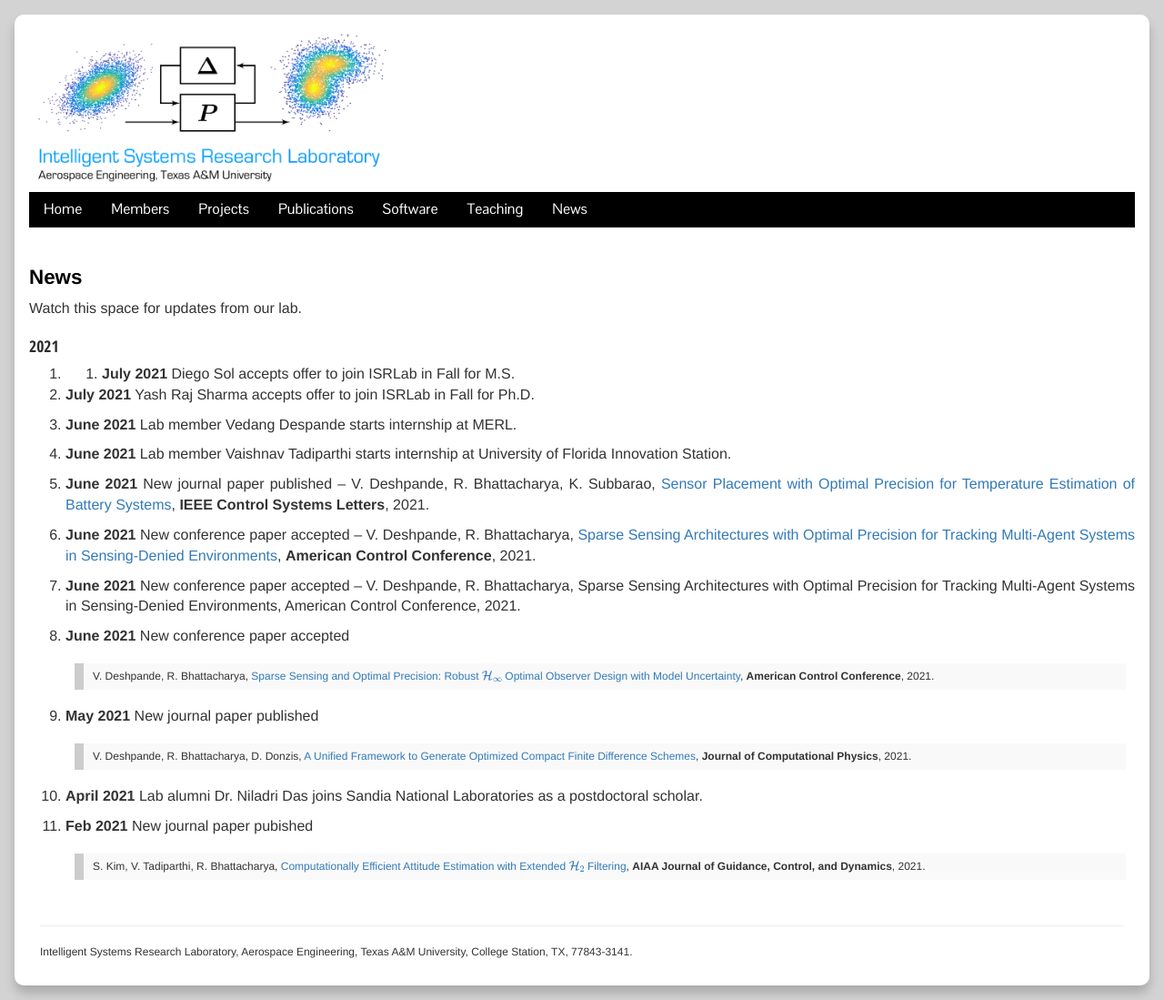
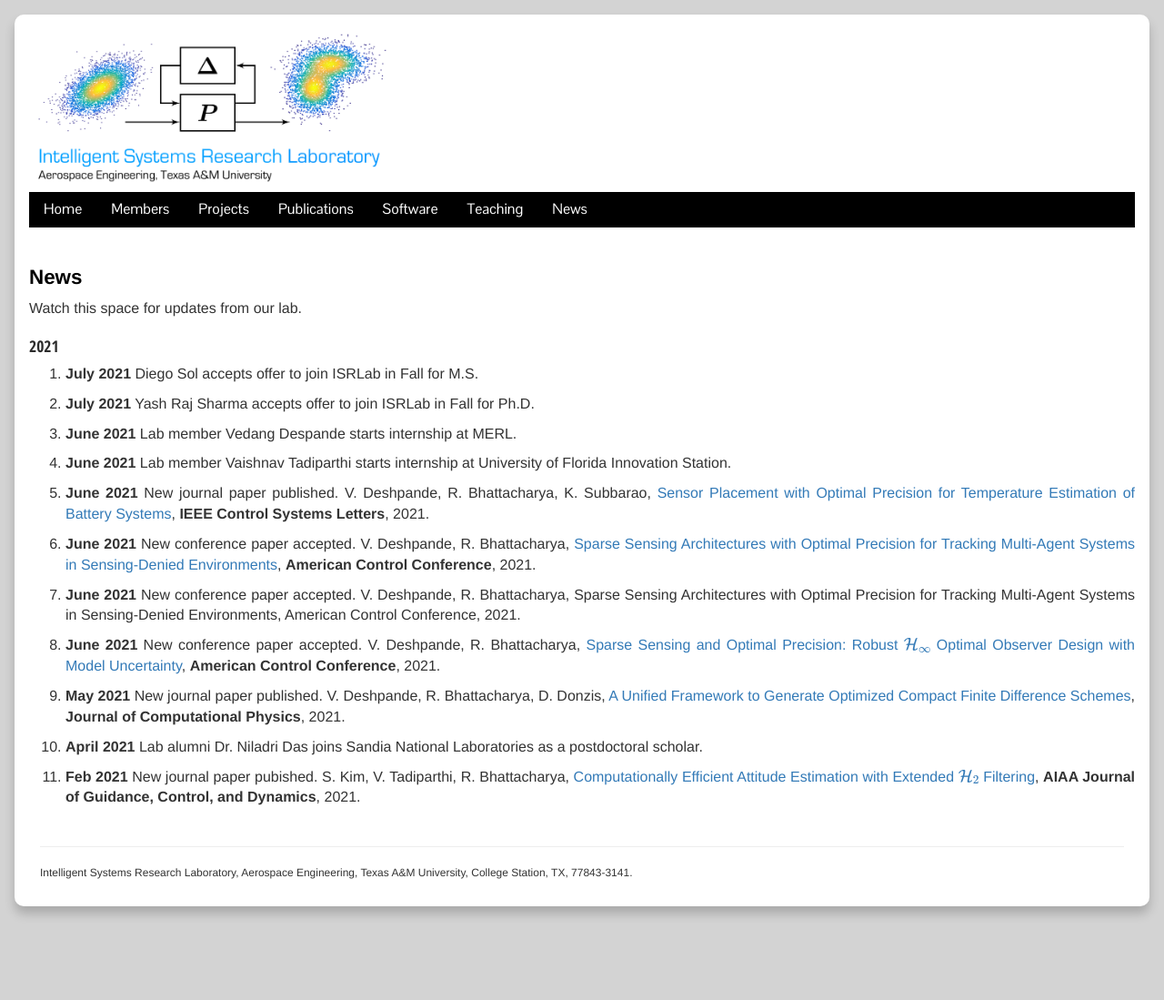
Before and after one commit to isrlab/isrlab.github.io, a Jekyll site: the page built from 07 news.md, in a window 1280 px wide. Shown: the whole page at 91% size. Built offline with Jekyll 4.4.1, drawn with Linux system fonts in a browser that asks for light colours; nearby versions of some CDN libraries; after the commit the page ends 1012 px from its top, so only the background shows below that.

Commit message:
updated news

```diff
--- a/07 news.md
+++ b/07 news.md
@@ -16,19 +16,16 @@
 
 4. **June 2021** Lab member Vaishnav Tadiparthi starts internship at University of Florida Innovation Station.
 
-5. **June 2021** New journal paper published -- V. Deshpande, R. Bhattacharya, K. Subbarao, [Sensor Placement with Optimal Precision for Temperature Estimation of Battery Systems](https://arxiv.org/pdf/2105.05976.pdf), **IEEE Control Systems Letters**, 2021.
+5. **June 2021** New journal paper published. V. Deshpande, R. Bhattacharya, K. Subbarao, [Sensor Placement with Optimal Precision for Temperature Estimation of Battery Systems](https://arxiv.org/pdf/2105.05976.pdf), **IEEE Control Systems Letters**, 2021.
 
-6. **June 2021** New conference paper accepted -- V. Deshpande, R. Bhattacharya, [Sparse Sensing Architectures with Optimal Precision for Tracking Multi-Agent Systems in Sensing-Denied Environments](https://arxiv.org/pdf/2103.00739.pdf), **American Control Conference**, 2021.
+6. **June 2021** New conference paper accepted. V. Deshpande, R. Bhattacharya, [Sparse Sensing Architectures with Optimal Precision for Tracking Multi-Agent Systems in Sensing-Denied Environments](https://arxiv.org/pdf/2103.00739.pdf), **American Control Conference**, 2021.
 
-7. **June 2021** New conference paper accepted -- V. Deshpande, R. Bhattacharya, Sparse Sensing Architectures with Optimal Precision for Tracking Multi-Agent Systems in Sensing-Denied Environments, American Control Conference, 2021.
+7. **June 2021** New conference paper accepted. V. Deshpande, R. Bhattacharya, Sparse Sensing Architectures with Optimal Precision for Tracking Multi-Agent Systems in Sensing-Denied Environments, American Control Conference, 2021.
 
-8. **June 2021** New conference paper accepted
-    >V. Deshpande, R. Bhattacharya, [Sparse Sensing and Optimal Precision: Robust $$\mathcal{H}_\infty$$ Optimal Observer Design with Model Uncertainty](https://arxiv.org/pdf/2009.01930.pdf), **American Control Conference**, 2021.
+8. **June 2021** New conference paper accepted. V. Deshpande, R. Bhattacharya, [Sparse Sensing and Optimal Precision: Robust $$\mathcal{H}_\infty$$ Optimal Observer Design with Model Uncertainty](https://arxiv.org/pdf/2009.01930.pdf), **American Control Conference**, 2021.
 
-9.  **May 2021** New journal paper published
-    >V. Deshpande, R. Bhattacharya, D. Donzis, [A Unified Framework to Generate Optimized Compact Finite Difference Schemes](https://arxiv.org/pdf/1912.07382.pdf), **Journal of Computational Physics**, 2021.
+9.  **May 2021** New journal paper published. V. Deshpande, R. Bhattacharya, D. Donzis, [A Unified Framework to Generate Optimized Compact Finite Difference Schemes](https://arxiv.org/pdf/1912.07382.pdf), **Journal of Computational Physics**, 2021.
 
 10. **April 2021**  Lab alumni Dr. Niladri Das joins Sandia National Laboratories as a postdoctoral scholar.
 
-11. **Feb 2021** New journal paper pubished
-   >S. Kim, V. Tadiparthi, R. Bhattacharya, [Computationally Efficient Attitude Estimation with Extended $$\mathcal{H}_2$$ Filtering](https://arxiv.org/pdf/2006.14385.pdf), **AIAA Journal of Guidance, Control, and Dynamics**, 2021.
+11. **Feb 2021** New journal paper pubished. S. Kim, V. Tadiparthi, R. Bhattacharya, [Computationally Efficient Attitude Estimation with Extended $$\mathcal{H}_2$$ Filtering](https://arxiv.org/pdf/2006.14385.pdf), **AIAA Journal of Guidance, Control, and Dynamics**, 2021.
```
Also changed, not shown: other parts of 07 news.md (+1 -1 lines).
